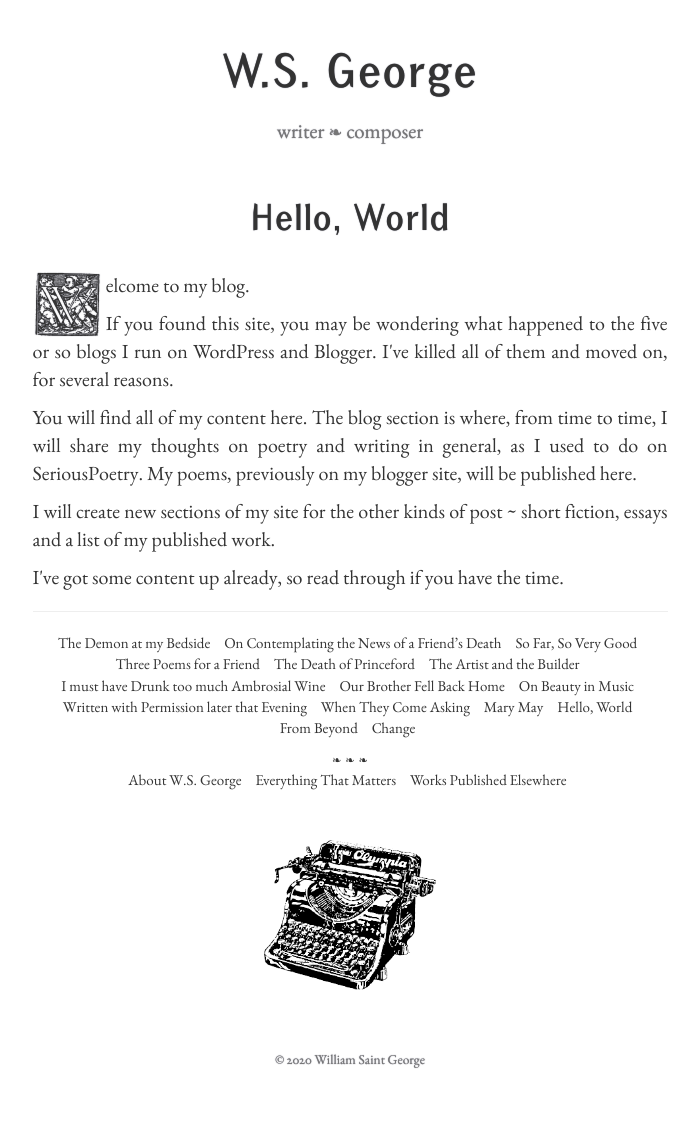
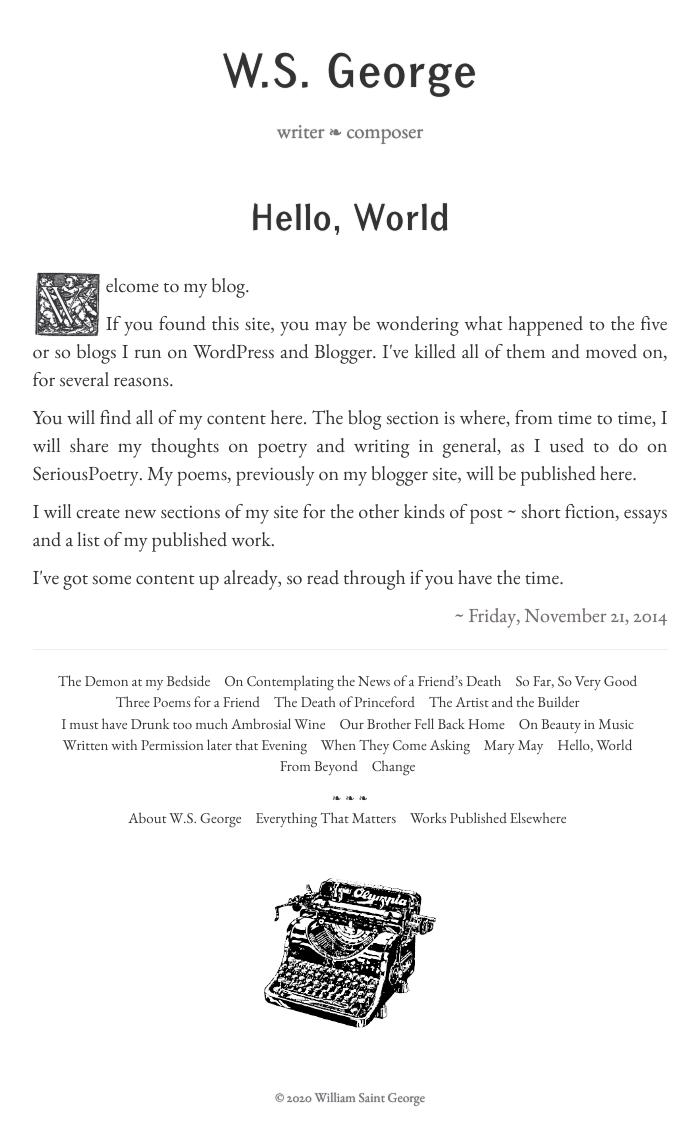
Before and after one commit to jessejohnson/wsgeorge, a Jekyll site: the page built from _posts/2014-11-21-hello-world.html, in a window 1280 px wide. Shown: the whole page, without its empty margins (290-988 px from the left). Built offline with Jekyll 4.4.1, drawn with Linux system fonts in a browser that asks for light colours; before the commit the page ends 1103 px from its top, so only the background shows below that.

Commit message:
Add date to bottom of each post

```diff
--- a/_layouts/base.html
+++ b/_layouts/base.html
@@ -11,7 +11,9 @@
 	    		{% include banner.html %}
 
 	    		{{ content }}
-
+                <p class="date-text text-right">
+                    {{page.date | date: "~ %A, %B %d, %Y"}}
+                </p>
 	    		<!-- bottom links -->
 	    		<hr>
 	    		<ul class="list-inline text-center">
--- a/css/wsgeorge.css
+++ b/css/wsgeorge.css
@@ -109,3 +109,8 @@ p a{
 	height: 150px;
 	margin-top: 50px;
 }
+
+.date-text{
+	text-shadow: 0 0 1px #ccaeae;
+	opacity: 0.7;
+}
```
